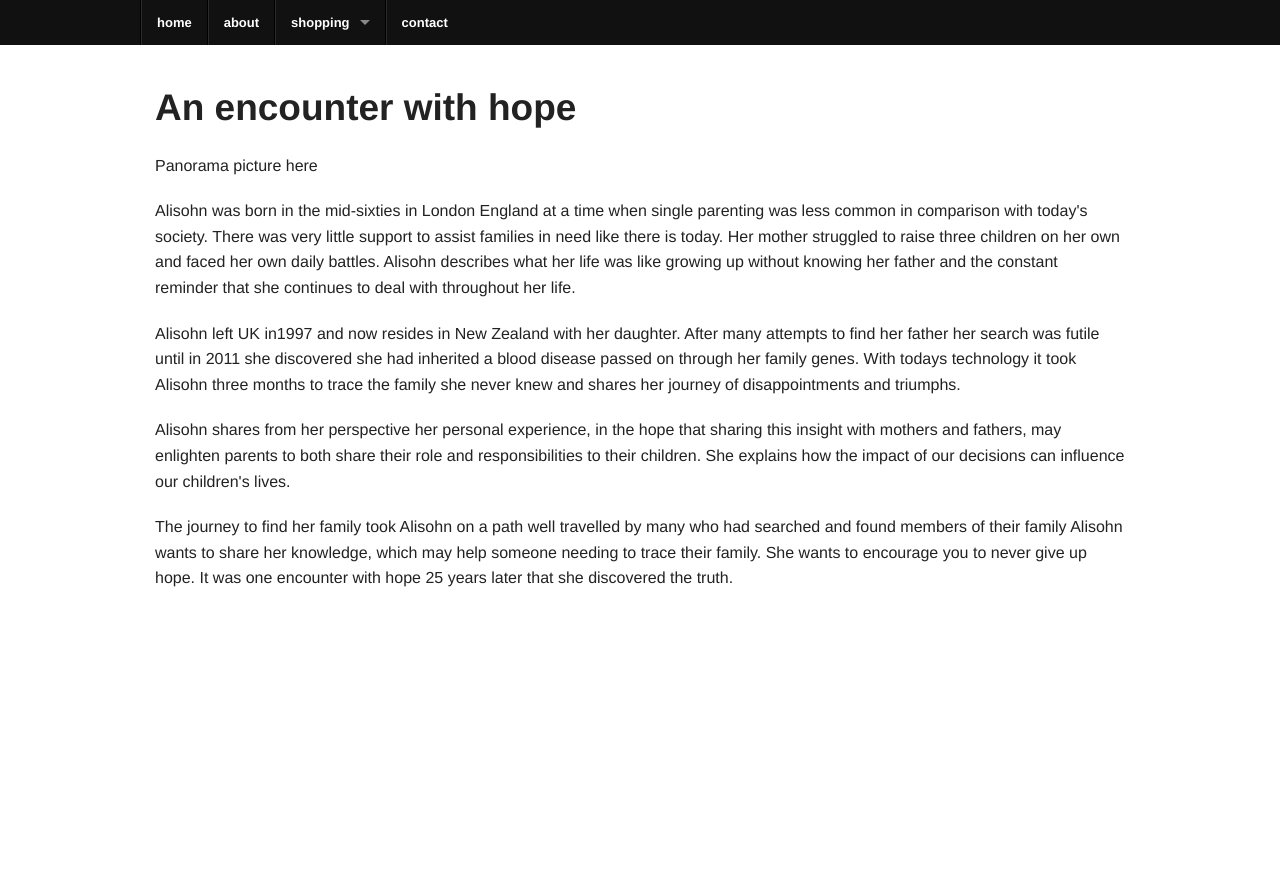
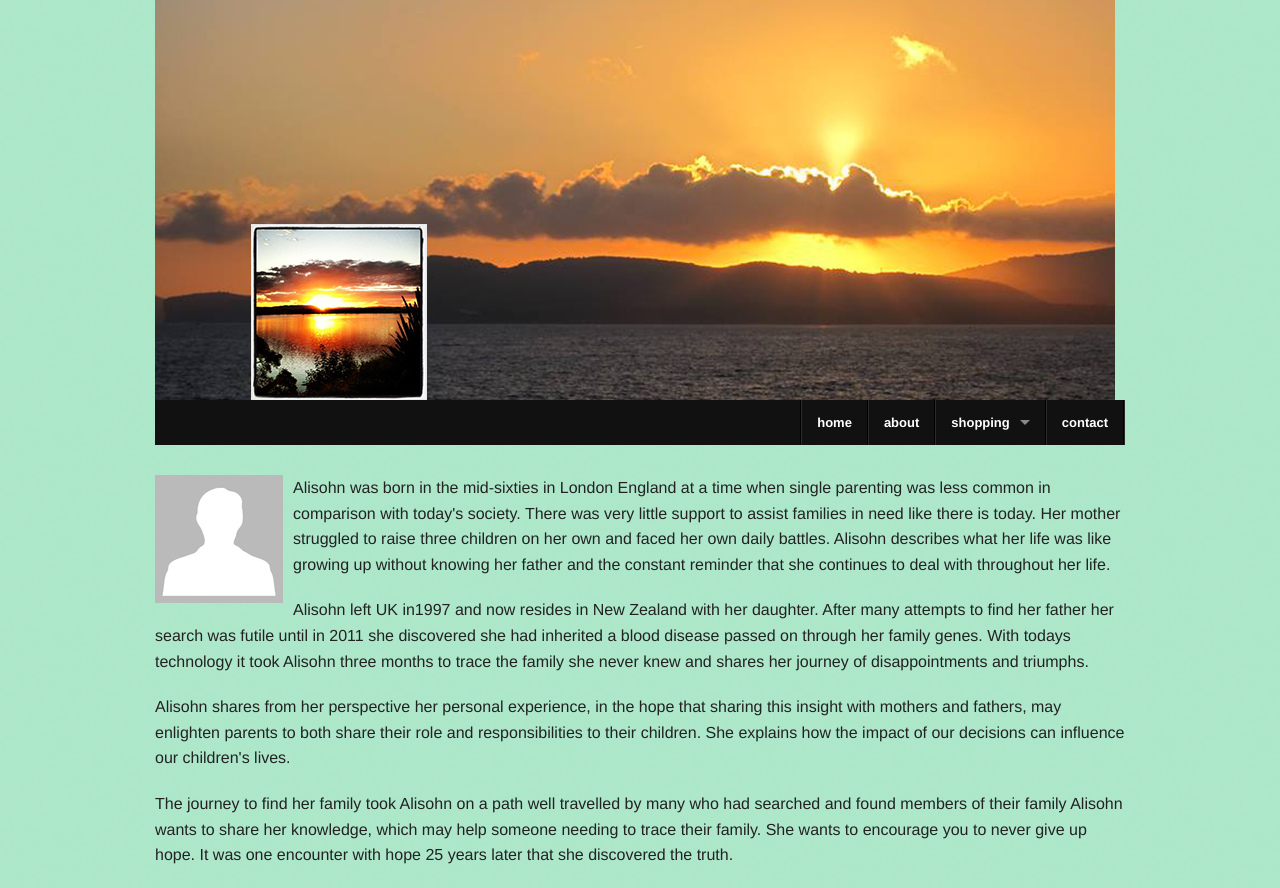
Before and after one commit to SaYNoInc/aewh, a PHP site: page /about.html in a window 1280 px wide. Before the commit the page ends 587 px from the top, so only its background shows below. Run offline with PHP 8.4, Linux system fonts and the light colour scheme.

Commit message:
add new file images; edit index.html

```diff
--- a/about.html
+++ b/about.html
@@ -18,35 +18,40 @@
 </head>
 <body>
 
+<div class="row">
+	<div class="large-12 columns">
+		<img src="images/sunset1.png">
+	</div>
+</div>
+<div class="row">
+<div class="large-12 columns">
 <div class="contain-to-grid">
 <nav class="top-bar">
 <section class="top-bar-section">
-	<ul class="left">
+	<ul class="right">
+		<li class="toggle-topbar"><a href="#"><span>Menu</span></a></li>
 		<li class="divider"></li>
 		<li><a href="index.html">home</a></li>
 		<li class="divider"></li>
-		<li><a href="#">about</a></li>
+		<li><a href="about.html">about</a></li>
 		<li class="divider"></li>
 		<li class="has-dropdown"><a href="#">shopping</a>
 			<ul class="dropdown"><li><a href="#">The book</a></li></ul>
 		</li>
 		<li class="divider"></li>
 		<li><a href="#">contact</a></li>
-		<li class="toggle-topbar"><a href="#"><span>Menu</span></a></li>
+		<li class="divider"></li>
 	</ul>
 </section>
 </nav>
+
 </div>
-<div class="row">
-<div class="large-12 columns">
-	<h2>An encounter with hope</h2>
-
-	<p>Panorama picture here</p>
- </div>
+</div>
 </div>
 
 	<div class="row">
 	<div class="large-12 columns">
+	<img id="author-avatar" src="images/dummy-avatar.png">
 	<p>Alisohn was born in the mid-sixties in London England at a time when single parenting was less common in comparison with today's society.  There was very little support to assist families in need like there is today.  Her mother struggled to raise three children on her own and faced her own daily battles.
 Alisohn describes what her life was like growing up without knowing her father and the constant reminder that she continues to deal with throughout her life.
  </p>
--- a/css/main.css
+++ b/css/main.css
@@ -2,3 +2,14 @@
 #form-inspiration textarea {
   min-height: 20em;
 }
+
+/* line 4, ../sass/main.sass */
+body {
+  background: url("../images/bg1.png") repeat transparent;
+}
+
+/* line 7, ../sass/main.sass */
+#author-avatar {
+  float: left;
+  margin-right: 10px;
+}
--- a/sass/main.sass
+++ b/sass/main.sass
@@ -1,2 +1,9 @@
 #form-inspiration textarea
 	min-height: 20em
+
+body
+	background: url('../images/bg1.png') repeat transparent
+
+#author-avatar
+	float: left
+	margin-right: 10px
```
Also changed, not shown: index.html (+7 -4 lines), css/app.css, images/bg.png (added), images/bg1.png (added), images/dummy-avatar.png (added), images/sunset1.png (added).
